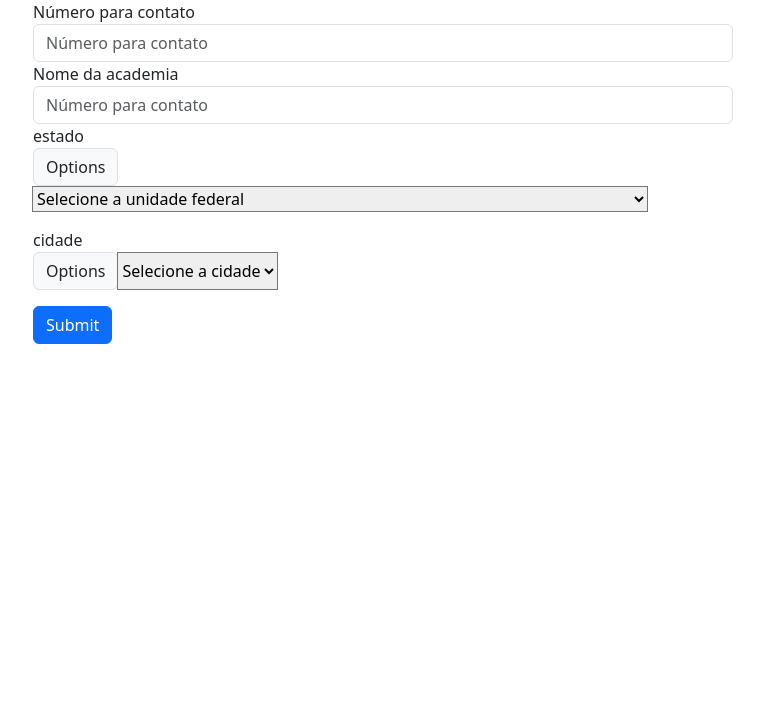
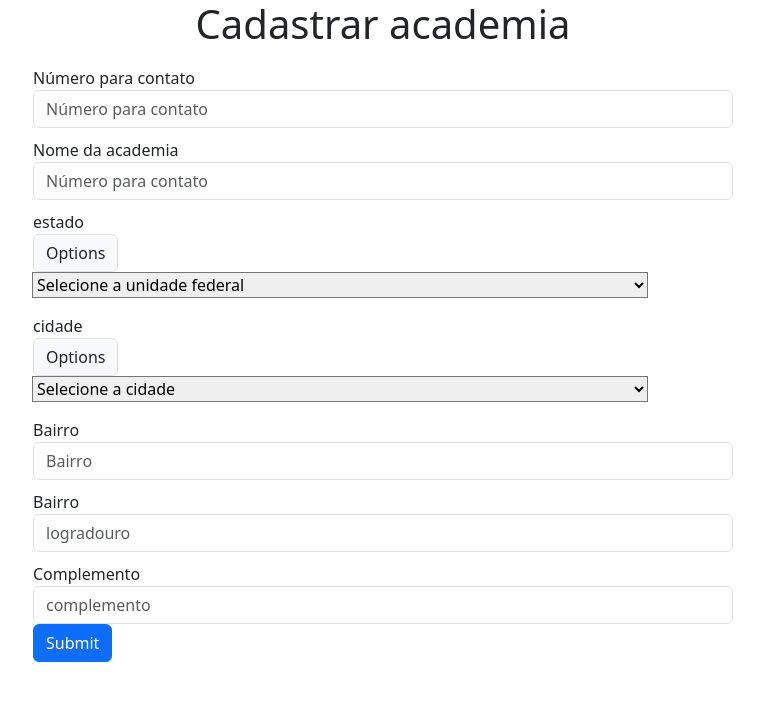
Before and after one commit to Kuroikenshiga/JudoSystem, a PHP site: page /JudoSystem/view/cadastroAcademiaView.php in a window 1280 px wide. Shown: the top 701 px of the page, without its empty margins (257-1021 px from the left). Run offline with PHP 8.4, Linux system fonts and the light colour scheme.

Commit message:
28-10-23/2

```diff
--- a/JudoSystem/controller/AcademiaController.php
+++ b/JudoSystem/controller/AcademiaController.php
@@ -1,7 +1,7 @@
 <?php
     class AcademiaController{
         public function showCadastro(){
-            require_once("./JudoSystem/view/cadastroAcademia.php")
+            require_once("./JudoSystem/view/cadastroAcademiaView.php")
         }
         public function insert(){
             require_once("./JudoSystem/model/Model.php");
--- a/JudoSystem/model/Model.php
+++ b/JudoSystem/model/Model.php
@@ -12,7 +12,7 @@
         }
 
         public static function createConnection(){
-            return new PDO("pgsql: host=localhost; port=5432; dbname=JudoSystem; password=1; user=postgres");
+            return new PDO("pgsql: host=localhost; port=5432; dbname=JudoSystem; password=mqrlg; user=postgres");
         }
 
         public function connetionIsSet(){
--- a/JudoSystem/model/UserModel.php
+++ b/JudoSystem/model/UserModel.php
@@ -4,7 +4,7 @@
     class UserModel extends Model{
 
         public function insert($obj){
-            $q = "insert into usuario(nome, senha,email) values (?,?,?)";
+            $q = "insert into usuario(nome, senha,email) values (?,?,?) returning id_usuario";
             try{
                 $stmt = $this->getConnection()->prepare($q);
                 $stmt->bindValue(1,$obj->getNome());
@@ -14,7 +14,7 @@
             }catch(Exception $e){
                 return $e->getMessage();
             }
-            return true;
+            return $stmt->fetch()['id_usuario'];
         }
         public function update($obj){
 
--- a/JudoSystem/view/cadastroAcademiaView.php
+++ b/JudoSystem/view/cadastroAcademiaView.php
@@ -9,7 +9,7 @@
 </head>
 <body onload="promiseState()">
     <div id="principal">
-
+        <h1>Cadastrar academia</h1>
             <form id="form">
                 <div class="form-group">
                     <label for="numero">Número para contato</label>
@@ -45,8 +45,21 @@
                         </select>
                     </div>
                 </div>
+                <div class="form-group">
+                    <label for="bairro">Bairro</label>
+                    <input type="text" class="form-control" id="bairro"  placeholder="Bairro">
 
+                </div>
+                <div class="form-group">
+                    <label for="logradouro">Bairro</label>
+                    <input type="text" class="form-control" id="logradouro"  placeholder="logradouro">
 
+                </div>
+                <div class="form-group">
+                    <label for="complemento">Complemento</label>
+                    <input type="text" class="form-control" id="complemento"  placeholder="complemento">
+
+                </div>
                 <button type="submit" class="btn btn-primary">Submit</button>
             </form>
 
--- a/JudoSystem/view/css/forms.css
+++ b/JudoSystem/view/css/forms.css
@@ -1,7 +1,11 @@
 #principal{
     display: flex;
-    justify-content: center;
+
+    align-items: center;
     width: '100%';
+    flex-direction: column;
+
+
 }
 form{
     width: 700px;
@@ -9,3 +13,9 @@ form{
 form #estado{
     width: 88%;
 }
+form #cidade{
+    width: 88%;
+}
+.form-group{
+    margin-top: 10px;
+}
```
Also changed, not shown: JudoSystem/apiRequestsJS/states.js (+13 -21 lines), JudoSystem/controller/UserController.php (+5 -2 lines), JudoSystem/view/js/userAjax.js (+10 -1 lines).
